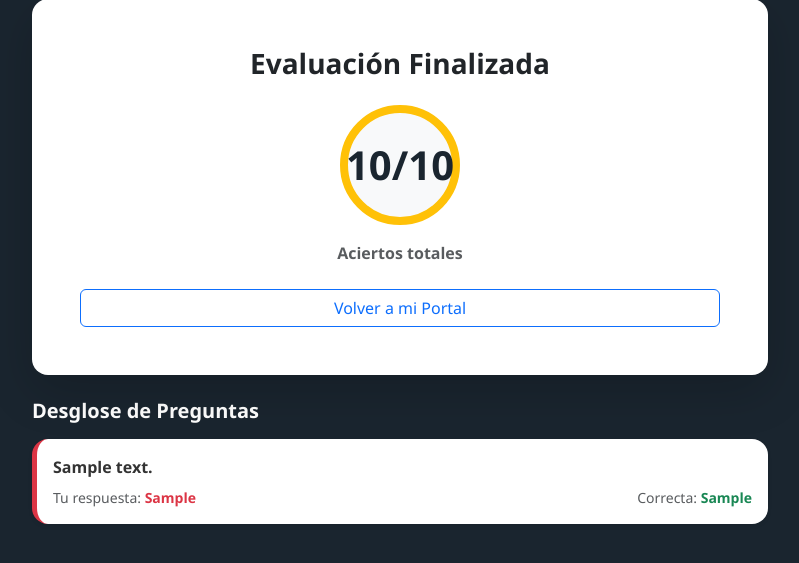
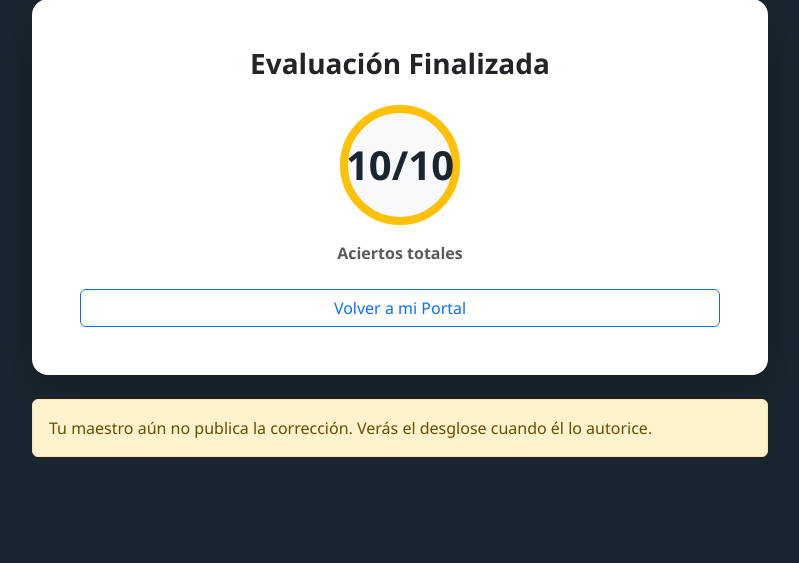
Before and after one commit to Beni13L/AuraLab_Web, a Flask app: template templates/diagnostico_alumno.html in a window 1280 px wide. Shown: the part 49-612 px from the top of the page, without its empty margins (240-1039 px from the left). Run offline with Flask 3, Linux system fonts and the light colour scheme; the template is opened without the code that fills it: most values are stand-ins (such as "Sample title", 1, 10 or a date in 2020).

Commit message:
Update diagnostico_alumno.html

```diff
--- a/templates/diagnostico_alumno.html
+++ b/templates/diagnostico_alumno.html
@@ -21,6 +21,7 @@
                 <p class="text-muted fw-bold">Aciertos totales</p>
                 <a href="/portal_alumno" class="btn btn-outline-primary mt-2">Volver a mi Portal</a>
             </div>
+            {% if publicado %}
             <h5 class="fw-bold text-white mb-3">Desglose de Preguntas</h5>
             {% for r in respuestas %}
             <div class="card shadow-sm border-0 mb-3 p-3 {% if r.es_correcta %} border-start border-success border-5 {% else %} border-start border-danger border-5 {% endif %}">
@@ -33,6 +34,9 @@
                 </div>
             </div>
             {% endfor %}
+            {% else %}
+            <div class="alert alert-warning">Tu maestro aún no publica la corrección. Verás el desglose cuando él lo autorice.</div>
+{% endif %}
         </div>
     </div>
 </div>
```
